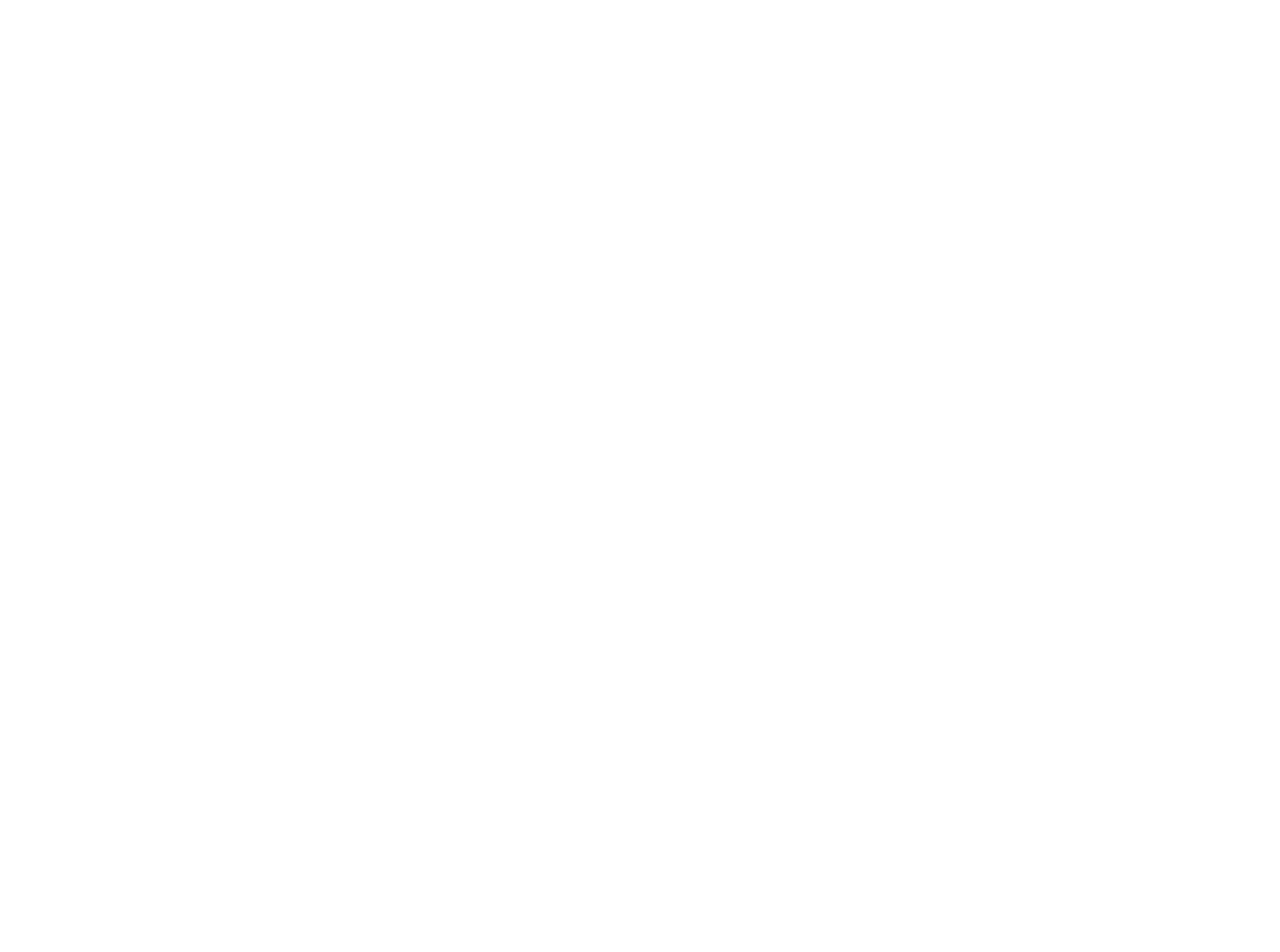
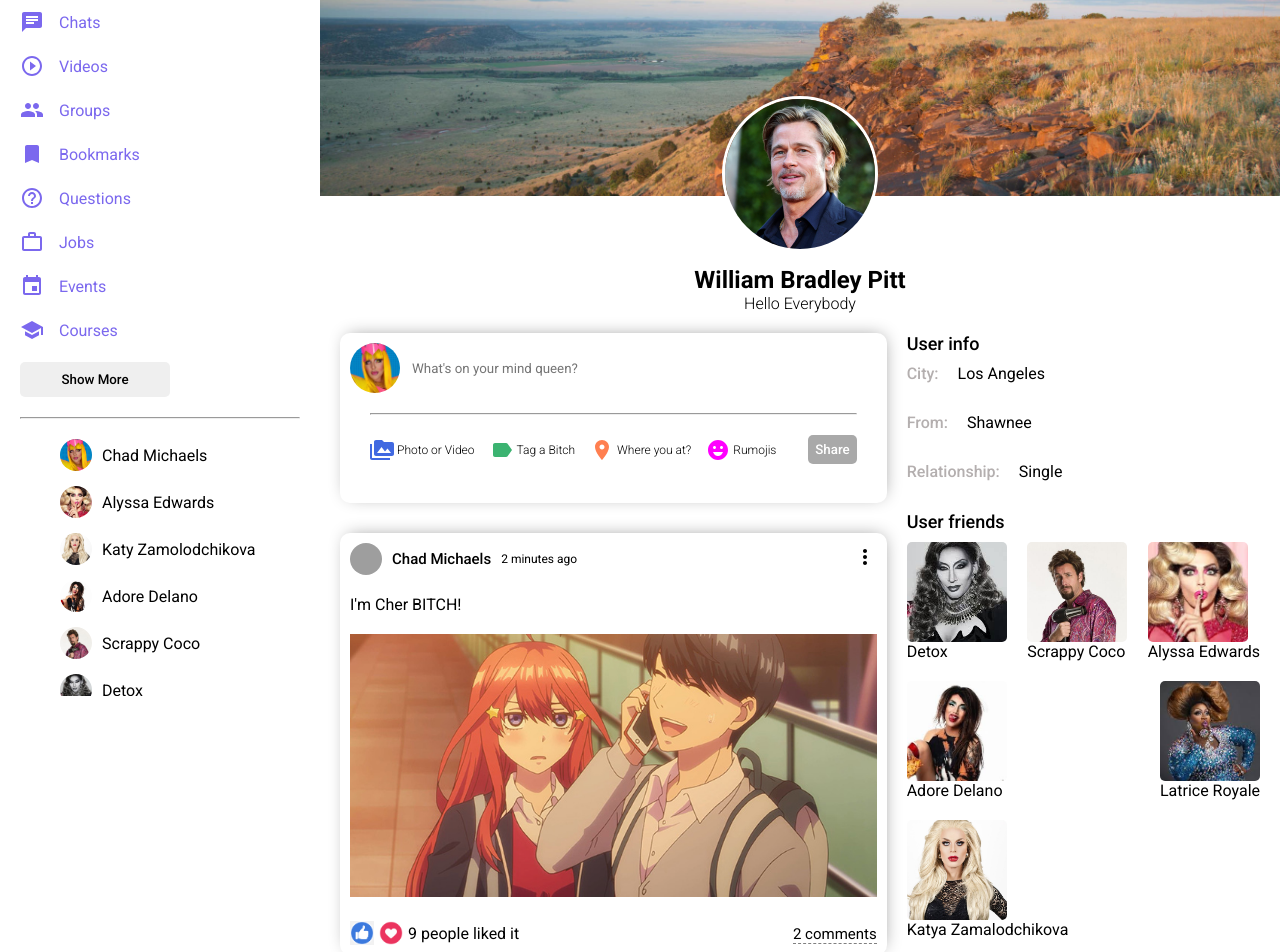
Before and after one commit to ercrmngrc/social-media-react-social, a React (Create React App) app: page /profile/1 in a window 1280 px wide. Before the commit this address had no page. Shown: the part 104-1056 px from the top of the page. Before the commit the page ends 800 px from the top, so only its background shows below. Built offline with nearby package versions, Linux system fonts and the light colour scheme; grey boxes are pictures that could not be loaded.

Commit message:
finished first step with env file

```diff
--- a/package.json
+++ b/package.json
@@ -11,6 +11,7 @@
     "@testing-library/jest-dom": "^5.16.1",
     "@testing-library/react": "^12.1.2",
     "@testing-library/user-event": "^13.5.0",
+    "dotenv": "^14.2.0",
     "react": "^17.0.2",
     "react-dom": "^17.0.2",
     "react-router-dom": "^6.2.1",
--- a/public/index.html
+++ b/public/index.html
@@ -8,7 +8,7 @@
       href="https://fonts.googleapis.com/css2?family=Roboto:ital,wght@0,100;0,300;0,400;0,500;0,700;0,900;1,100;1,300;1,400;1,500;1,700;1,900&display=swap"
       rel="stylesheet"
     >
-      <link rel = "stylesheet" href = "style.css">
+      <link rel = "stylesheet" href = "http://localhost:3000/assets/style.css">
     <title>Social App</title>
   </head>
   <body>
--- a/src/App.js
+++ b/src/App.js
@@ -9,9 +9,9 @@ function App() {
     <Router>
       <Routes>
         <Route exact path = "/" element={<Home />} />
-        <Route exact path = "/login" element={<Login />} />
-        <Route exact path = "/register" element={<Register />} />
-        <Route exact path = "/profile:username" element={<Profile />} />
+        <Route path = "/login" element={<Login />} />
+        <Route path = "/register" element={<Register />} />
+        <Route path = "/profile/:username" element={<Profile />} />
       </Routes>
     </Router>
   );
--- a/src/components/friend/Friend.jsx
+++ b/src/components/friend/Friend.jsx
@@ -2,11 +2,14 @@ import React from 'react';
 import "./friend.css";
 
 export default function Friend({user}) {
+
+    const PF = process.env.REACT_APP_PUBLIC_FOLDER;
+
     return (
         <li className="leftbarFriend">
             <img
                 className = "leftbarFriendImg"
-                src = {user.profilePicture}
+                src = {PF + user.profilePicture}
                 alt = ""
             />
             <span className = 'leftbarFriendName'>{user.username}</span>
--- a/src/components/online/Online.jsx
+++ b/src/components/online/Online.jsx
@@ -2,12 +2,15 @@ import React from 'react';
 import "./online.css";
 
 export default function Online({user}) {
+
+    const PF = process.env.REACT_APP_PUBLIC_FOLDER;
+
     return (
         <li className = 'rightbarFriend'>
             <div className = "rightbarProfileImgContainer">
                 <img
                     className = "rightbarProfileImg"
-                    src = {user.profilePicture}
+                    src = {PF + user.profilePicture}
                     alt = ""
                 />
                 <span className = "rightbarOnline"></span>
--- a/src/components/post/Post.jsx
+++ b/src/components/post/Post.jsx
@@ -9,10 +9,14 @@ export default function Post({post}) {
     const [like, setLike] = useState(post.like)
     const [isLiked, setisLiked] = useState(false)
 
+    const PF = process.env.REACT_APP_PUBLIC_FOLDER;
+
     const likeHandler = () => {
         setLike(isLiked ? like - 1 : like + 1)
         setisLiked(!isLiked)
     }
+
+    console.log(PF);
 
     return (
         <div className = "post">
@@ -35,12 +39,12 @@ export default function Post({post}) {
                 </div>
                 <div className = "postCenter">
                     <span className = "postText">{post?.desc}</span>
-                    <img className = "postImg" src = {post.photo} alt = "" />
+                    <img className = "postImg" src = {PF + post.photo} alt = "" />
                 </div>
                 <div className = "postBottom">
                     <div className="postBottomLeft">
-                        <img className = "likeIcon" src = "assets/thumbsup.png" alt = "" onClick = {likeHandler} />
-                        <img className = "likeIcon" src = "assets/heart.png" alt = "" onClick = {likeHandler} />
+                        <img className = "likeIcon" src = {`${PF}thumbsup.png`} alt = "" onClick = {likeHandler} />
+                        <img className = "likeIcon" src = {`${PF}heart.png`} alt = "" onClick = {likeHandler} />
                         <span className = 'postlikeCounter'>{like} people liked it</span>
                     </div>
                     <div className="postBottomRight">
--- a/src/components/rightbar/Rightbar.jsx
+++ b/src/components/rightbar/Rightbar.jsx
@@ -4,6 +4,8 @@ import { Users } from "../../dummyData";
 import Online from "../online/Online";
 
 export default function Rightbar({profile}) {
+
+    const PF = process.env.REACT_APP_PUBLIC_FOLDER;
 
     const HomeRightbar = () => {
         return  (
@@ -50,28 +52,28 @@ export default function Rightbar({profile}) {
                 <h4 className = 'rightbarTitle'>User friends</h4>
                 <div className = "rightbarFollowings">
                     <div className = "rightbarFollowing">
-                        <img className = "rightbarFollowingImg" src = "assets/person/chadmichaels.jpeg" alt = "" />
-                        <span className = 'rightbarFollowingName'>Chad Michaels</span>
+                        <img className = "rightbarFollowingImg" src = {`${PF}person/detox.jpeg`} alt = "" />
+                        <span className = 'rightbarFollowingName'>Detox</span>
                     </div>
                     <div className = "rightbarFollowing">
-                        <img className = "rightbarFollowingImg" src = "assets/person/adoredelano.jpeg" alt = "" />
-                        <span className = 'rightbarFollowingName'>Chad Michaels</span>
+                        <img className = "rightbarFollowingImg" src = {`${PF}person/zohan.jpeg`} alt = "" />
+                        <span className = 'rightbarFollowingName'>Scrappy Coco</span>
                     </div>
                     <div className = "rightbarFollowing">
-                        <img className = "rightbarFollowingImg" src = "assets/person/alyssaedwards.jpeg" alt = "" />
-                        <span className = 'rightbarFollowingName'>Chad Michaels</span>
+                        <img className = "rightbarFollowingImg" src = {`${PF}person/alyssaedwards.jpeg`} alt = "" />
+                        <span className = 'rightbarFollowingName'>Alyssa Edwards</span>
                     </div>
                     <div className = "rightbarFollowing">
-                        <img className = "rightbarFollowingImg" src = "assets/person/latriceroyale.jpeg" alt = "" />
-                        <span className = 'rightbarFollowingName'>Chad Michaels</span>
+                        <img className = "rightbarFollowingImg" src = {`${PF}person/adoredelano.jpeg`} alt = "" />
+                        <span className = 'rightbarFollowingName'>Adore Delano</span>
                     </div>
                     <div className = "rightbarFollowing">
-                        <img className = "rightbarFollowingImg" src = "assets/person/katya.jpeg" alt = "" />
-                        <span className = 'rightbarFollowingName'>Chad Michaels</span>
+                        <img className = "rightbarFollowingImg" src = {`${PF}person/latriceroyale.jpeg`} alt = "" />
+                        <span className = 'rightbarFollowingName'>Latrice Royale</span>
                     </div>
                     <div className = "rightbarFollowing">
-                        <img className = "rightbarFollowingImg" src = "assets/person/detox.jpeg" alt = "" />
-                        <span className = 'rightbarFollowingName'>Chad Michaels</span>
+                        <img className = "rightbarFollowingImg" src = {`${PF}person/katya.jpeg`} alt = "" />
+                        <span className = 'rightbarFollowingName'>Katya Zamalodchikova</span>
                     </div>
                 </div>
             </>
--- a/src/components/topbar/Topbar.jsx
+++ b/src/components/topbar/Topbar.jsx
@@ -1,12 +1,15 @@
 import React from 'react';
 import "./topbar.css";
 import { Search, Person, Chat, Notifications } from "@material-ui/icons";
+import { Link } from "react-router-dom";
 
 export default function Topbar() {
     return (
         <div className = 'topbarContainer'>
             <div className = "topbarLeft">
-                <span className = 'logo'>DragBeat</span>
+                <Link to = "/" className = 'link'>
+                    <span className = 'logo'>DragBeat</span>
+                </Link>
             </div>
             <div className = "topbarCenter">
                 <div className = 'searchbar'>
--- a/src/components/topbar/topbar.css
+++ b/src/components/topbar/topbar.css
@@ -11,6 +11,10 @@
 
 .topbarLeft {
     flex: 3;
+}
+
+.link {
+    text-decoration: none;
 }
 
 .logo {
--- a/src/dummyData.js
+++ b/src/dummyData.js
@@ -1,52 +1,52 @@
 export const Users = [
     {
         id: 1,
-        profilePicture: "assets/person/chadmichaels.jpeg",
+        profilePicture: "person/chadmichaels.jpeg",
         username: "Chad Michaels",
     },
     {
         id: 2,
-        profilePicture: "assets/person/alyssaedwards.jpeg",
+        profilePicture: "person/alyssaedwards.jpeg",
         username: "Alyssa Edwards",
     },
     {
         id: 3,
-        profilePicture: "assets/person/katya.jpeg",
+        profilePicture: "person/katya.jpeg",
         username: "Katy Zamolodchikova",
     },
     {
         id: 4,
-        profilePicture: "assets/person/adoredelano.jpeg",
+        profilePicture: "person/adoredelano.jpeg",
         username: "Adore Delano",
     },
     {
         id: 5,
-        profilePicture: "assets/person/zohan.jpeg",
+        profilePicture: "person/zohan.jpeg",
         username: "Scrappy Coco",
     },
     {
         id: 6,
-        profilePicture: "assets/person/detox.jpeg",
+        profilePicture: "person/detox.jpeg",
         username: "Detox",
     },
     {
         id: 7,
-        profilePicture: "assets/person/latriceroyale.jpeg",
+        profilePicture: "person/latriceroyale.jpeg",
         username: "Latrice Royale",
     },
     {
         id: 8,
-        profilePicture: "assets/person/alaska.jpeg",
+        profilePicture: "person/alaska.jpeg",
         username: "Alaska Thunderfuck 3000",
     },
     {
         id: 9,
-        profilePicture: "assets/person/bradpitt.jpeg",
+        profilePicture: "person/bradpitt.jpeg",
         username: "William Bradley Pitt",
     },
     {
         id: 10,
-        profilePicture: "assets/person/shangela.jpeg",
+        profilePicture: "person/shangela.jpeg",
         username: "Shangela Laquifa Wadley",
     },
 ];
@@ -55,7 +55,7 @@ export const Posts = [
     {
         id: 1,
         desc: "I'm Cher BITCH!",
-        photo: "assets/post/one.jpeg",
+        photo: "post/one.jpeg",
         date: "2 minutes ago",
         userId: 1,
         like: 9,
@@ -64,7 +64,7 @@ export const Posts = [
     {
         id: 2,
         desc: "I don't get cute, I get drop dead gorgeous",
-        photo: "assets/post/two.jpeg",
+        photo: "post/two.jpeg",
         date: "9 minutes ago",
         userId: 2,
         like: 18,
@@ -73,7 +73,7 @@ export const Posts = [
     {
         id: 3,
         desc: "Lenin in the streets, Dostoyevsky in the sheets",
-        photo: "assets/post/three.jpeg",
+        photo: "post/three.jpeg",
         date: "18 minutes ago",
         userId: 3,
         like: 47,
@@ -82,7 +82,7 @@ export const Posts = [
     {
         id: 4,
         desc: "I'm fucking hood, I'm from Azusa I'll stab a bitch",
-        photo: "assets/post/four.jpeg",
+        photo: "post/four.jpeg",
         date: "36 minutes ago",
         userId: 4,
         like: 69,
@@ -91,7 +91,7 @@ export const Posts = [
     {
         id: 5,
         desc: "I just want to make hair silky-smooth",
-        photo: "assets/post/five.jpeg",
+        photo: "post/five.jpeg",
         date: "47 minutes ago",
         userId: 5,
         like: 74,
@@ -100,7 +100,7 @@ export const Posts = [
     {
         id: 6,
         desc: "Detox comin' at you with the slow verse",
-        photo: "assets/post/six.jpeg",
+        photo: "post/six.jpeg",
         date: "1 hour ago",
         userId: 6,
         like: 92,
@@ -125,7 +125,7 @@ export const Posts = [
     },
     {
         id: 9,
-        photo: "assets/post/nine.jpeg",
+        photo: "post/nine.jpeg",
         date: "1 hour ago",
         userId: 9,
         like: 147,
@@ -134,7 +134,7 @@ export const Posts = [
     {
         id: 10,
         desc: "Halleloo!",
-        photo: "assets/post/ten.jpeg",
+        photo: "post/ten.jpeg",
         date: "2 hours ago",
         userId: 10,
         like: 189,
--- a/src/pages/profile/Profile.jsx
+++ b/src/pages/profile/Profile.jsx
@@ -6,6 +6,9 @@ import Feed from "../../components/feed/Feed";
 import Rightbar from "../../components/rightbar/Rightbar";
 
 export default function Profile() {
+
+    const PF = process.env.REACT_APP_PUBLIC_FOLDER;
+
     return (
         <>
             <Topbar />
@@ -16,12 +19,12 @@ export default function Profile() {
                         <div className = "profileCover">
                             <img
                                 className = "profileCoverImg"
-                                src = "assets/post/zero.jpeg"
+                                src = {`${PF}post/zero.jpeg`}
                                 alt = ""
                             />
                             <img
                                 className = "profileUserImg"
-                                src = "assets/person/bradpitt.jpeg"
+                                src = {`${PF}person/bradpitt.jpeg`}
                                 alt = ""
                             />
                         </div>
```
Also changed, not shown: public/assets/style.css (renamed from public/style.css), 2 other files (tests, documents, lock files or other folders).
